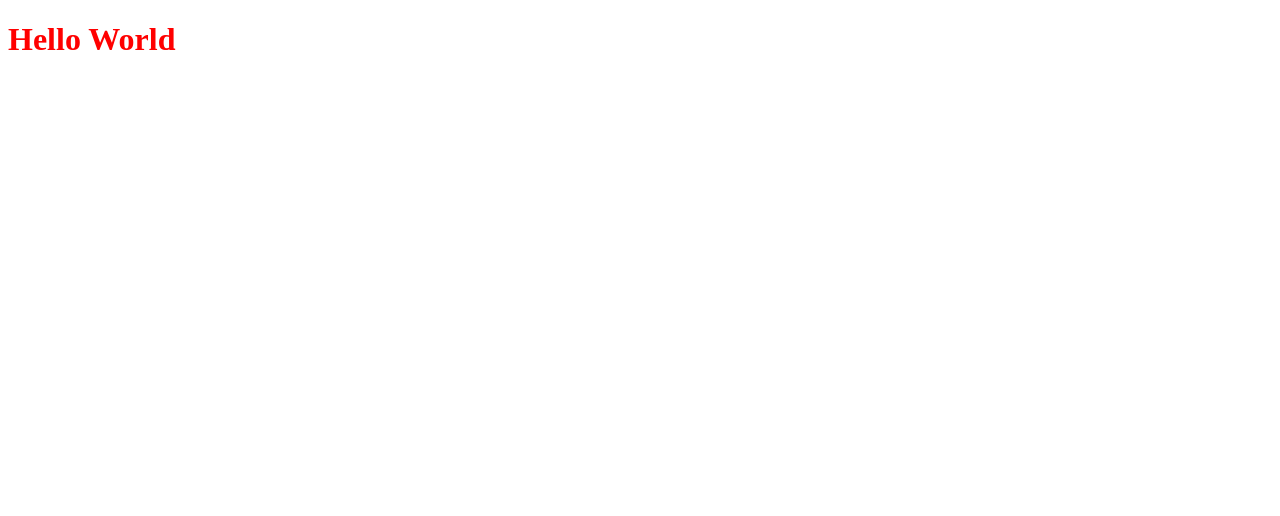
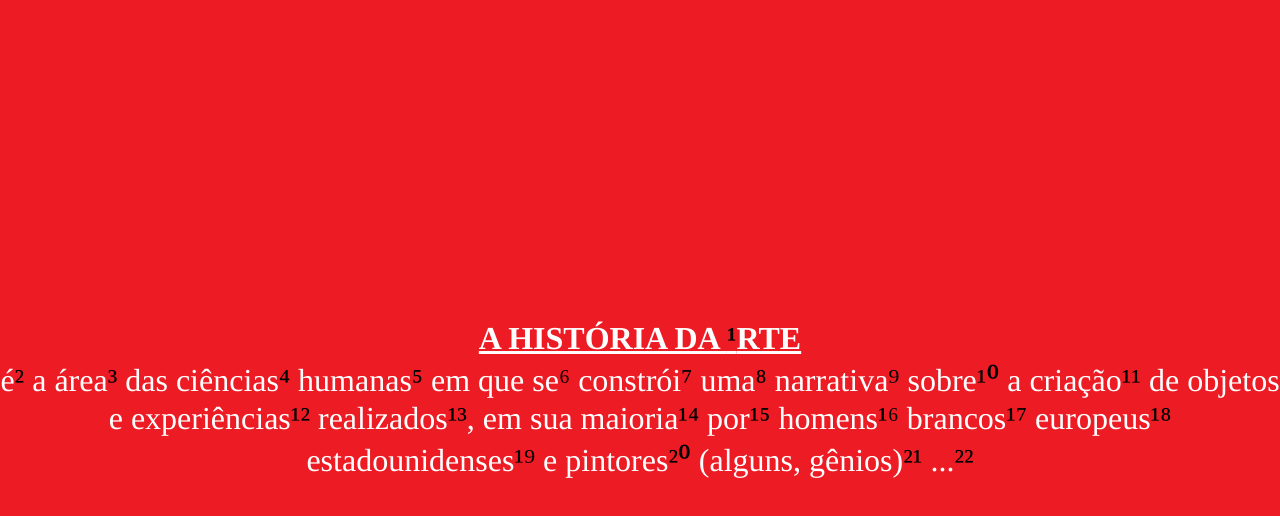
Before and after one commit to barraponto/hdrte, a Vue app: page / in a window 1280 px wide. Shown: the top 516 px of the page. Built offline with nearby package versions, Linux system fonts and the light colour scheme; the HTML template or start-up script is replaced by a standard one.

Commit message:
feat(app): added home page (with styles)

```diff
--- a/src/components/Home.vue
+++ b/src/components/Home.vue
@@ -8,11 +8,61 @@
 </script>
 
 <template>
-  <h1>Hello World</h1>
+  <main class="home">
+    <div class="wrapper">
+    <h1>A História da <router-link :to="{name: 'Home'}">&sup1;</router-link>rte</h1>
+    <p>
+      é<router-link :to="{name: 'Home'}">&sup2;</router-link>
+      a área<router-link :to="{name: 'Home'}">&sup3;</router-link>
+      das ciências<router-link :to="{name: 'Home'}">&#x2074;</router-link>
+      humanas<router-link :to="{name: 'Home'}">&#x2075;</router-link>
+      em que se<router-link :to="{name: 'Home'}">&#x2076;</router-link>
+      constrói<router-link :to="{name: 'Home'}">&#x2077;</router-link>
+      uma<router-link :to="{name: 'Home'}">&#x2078;</router-link>
+      narrativa<router-link :to="{name: 'Home'}">&#x2079;</router-link>
+      sobre<router-link :to="{name: 'Home'}">&sup1;&#x2070;</router-link>
+      a criação<router-link :to="{name: 'Home'}">&sup1;&sup1;</router-link>
+      de objetos e experiências<router-link :to="{name: 'Home'}">&sup1;&sup2;</router-link>
+      realizados<router-link :to="{name: 'Home'}">&sup1;&sup3;</router-link>,
+      em sua maioria<router-link :to="{name: 'Home'}">&sup1;&#x2074;</router-link>
+      por<router-link :to="{name: 'Home'}">&sup1;&#x2075;</router-link>
+      homens<router-link :to="{name: 'Home'}">&sup1;&#x2076;</router-link>
+      brancos<router-link :to="{name: 'Home'}">&sup1;&#x2077;</router-link>
+      europeus<router-link :to="{name: 'Home'}">&sup1;&#x2078;</router-link>
+      estadounidenses<router-link :to="{name: 'Home'}">&sup1;&#x2079;</router-link>
+      e pintores<router-link :to="{name: 'Home'}">&sup2;&#x2070;</router-link>
+      (alguns, gênios)<router-link :to="{name: 'Home'}">&sup2;&sup1;</router-link>
+      ...<router-link :to="{name: 'Home'}">&sup2;&sup2;</router-link>
+    </p>
+  </div><!-- /.wrapper -->
+  </main>
 </template>
 
 <style>
-  h1 {
-    color: red;
+  main.home {
+    display: flex;
+    height: 100%;
+    background-color: #ed1c24;
+    color: white;
+    flex-direction: column;
+    justify-content: space-around;
+    text-align: center;
+    font-family: Times, Times New Roman, Georgia, serif;
+
+    & p {
+      font-size: 2em;
+      margin: 0;
+    }
+
+    & h1 {
+      margin: 0;
+      text-transform: uppercase;
+      text-decoration: underline;
+    }
+
+    & a {
+      text-decoration: none;
+      color: black;
+    }
   }
 </style>
--- a/src/index.js
+++ b/src/index.js
@@ -1,3 +1,4 @@
+import './styles.css';
 import Vue from 'vue';
 import router from './router';
 
@@ -6,6 +7,6 @@ import App from './components/App.vue';
 /* eslint-disable no-new */
 new Vue({
   router,
-  el: '#app',
+  el: '#root',
   render: (h) => h(App),
 });
--- /dev/null
+++ b/src/styles.css
@@ -0,0 +1,9 @@
+html,
+body {
+  height: 100%;
+}
+
+body {
+  display: flex;
+  margin: 0;
+}
```
